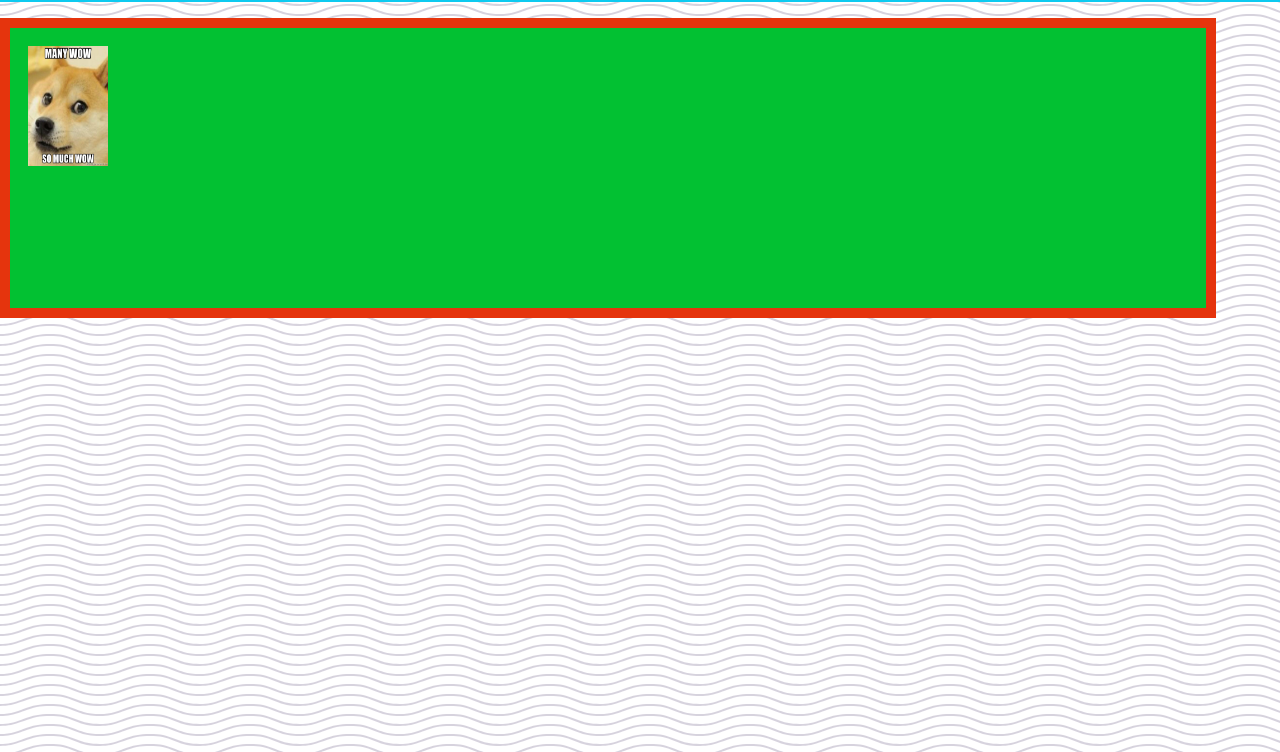
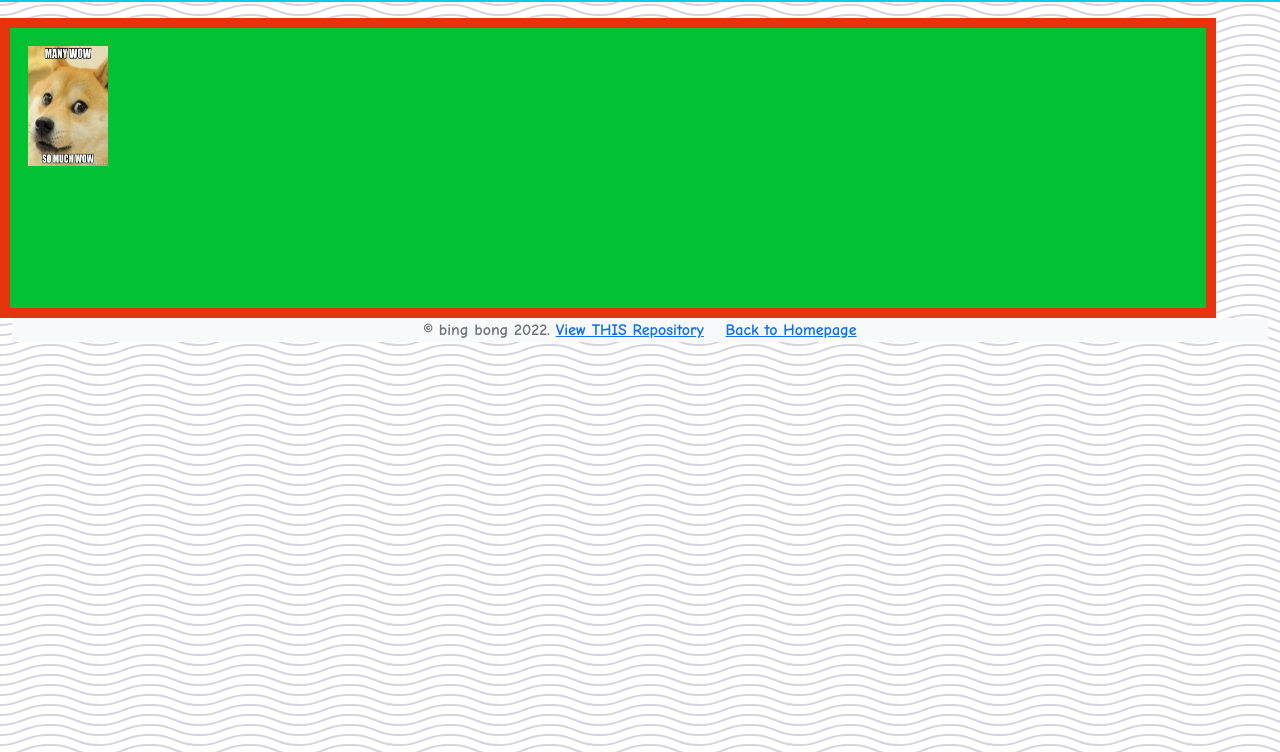
Before and after one commit to laurenmalone01/shiny-shinee, a plain HTML site: page index.html in a window 1280 px wide. Shown: the part 48-800 px from the top of the page. Drawn offline with nearby package versions, Linux system fonts and the light colour scheme.

Commit message:
Update index.html

```diff
--- a/index.html
+++ b/index.html
@@ -69,6 +69,14 @@
 <p id="greetingOutput">
   </p> -->
 
+  <footer class="footer bg-light text-center">
+    <div class="container">
+      <span class="text-muted">&copy bing bong 2022.</span>
+      <a href="https://github.com/laurenmalone01/shiny-shinee" target="_blank" class="card-link">View THIS Repository</a>
+      <a href="https://laurenmalone01.github.io/echo-lab/" target="_blank" class="card-link">Back to Homepage</a>
+
+    </div>
+  </footer>
 
 <!-- partial -->
 <script src='https://cdnjs.cloudflare.com/ajax/libs/jquery/3.6.0/jquery.min.js'></script>
```
